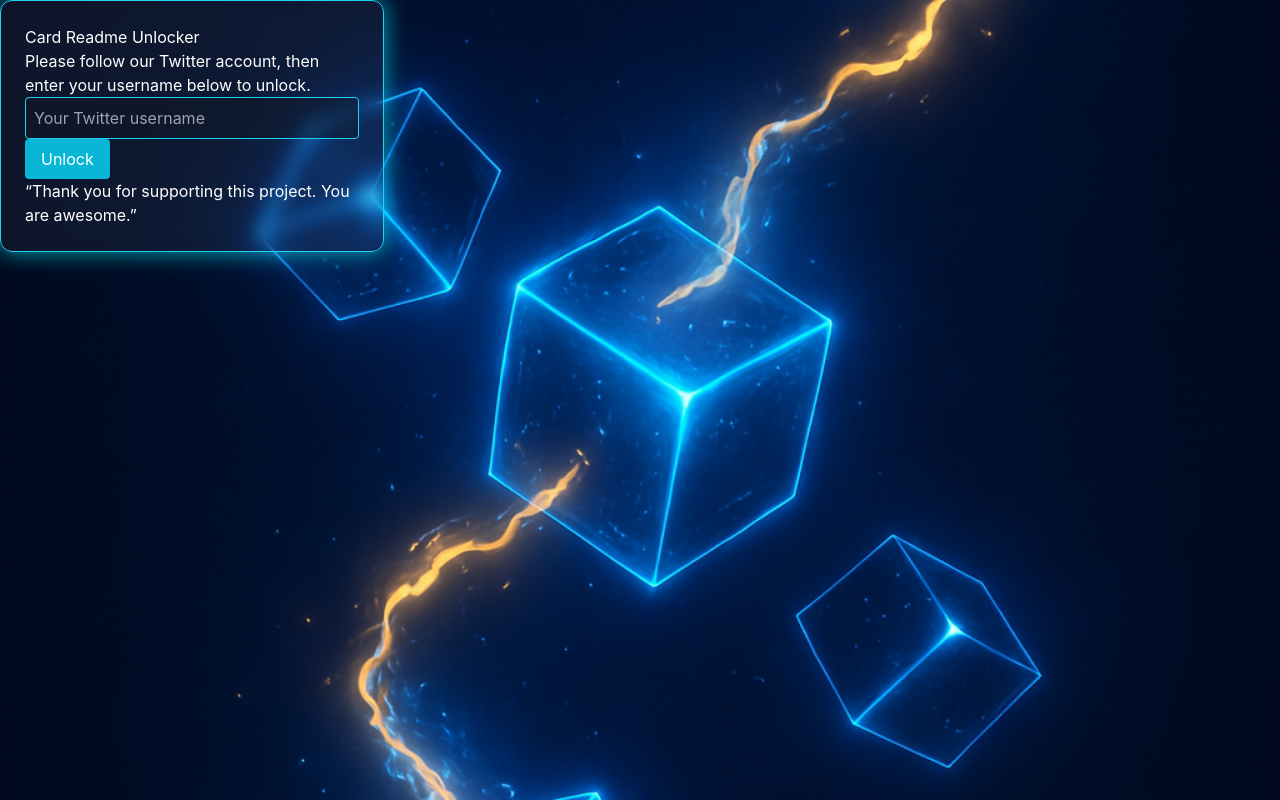
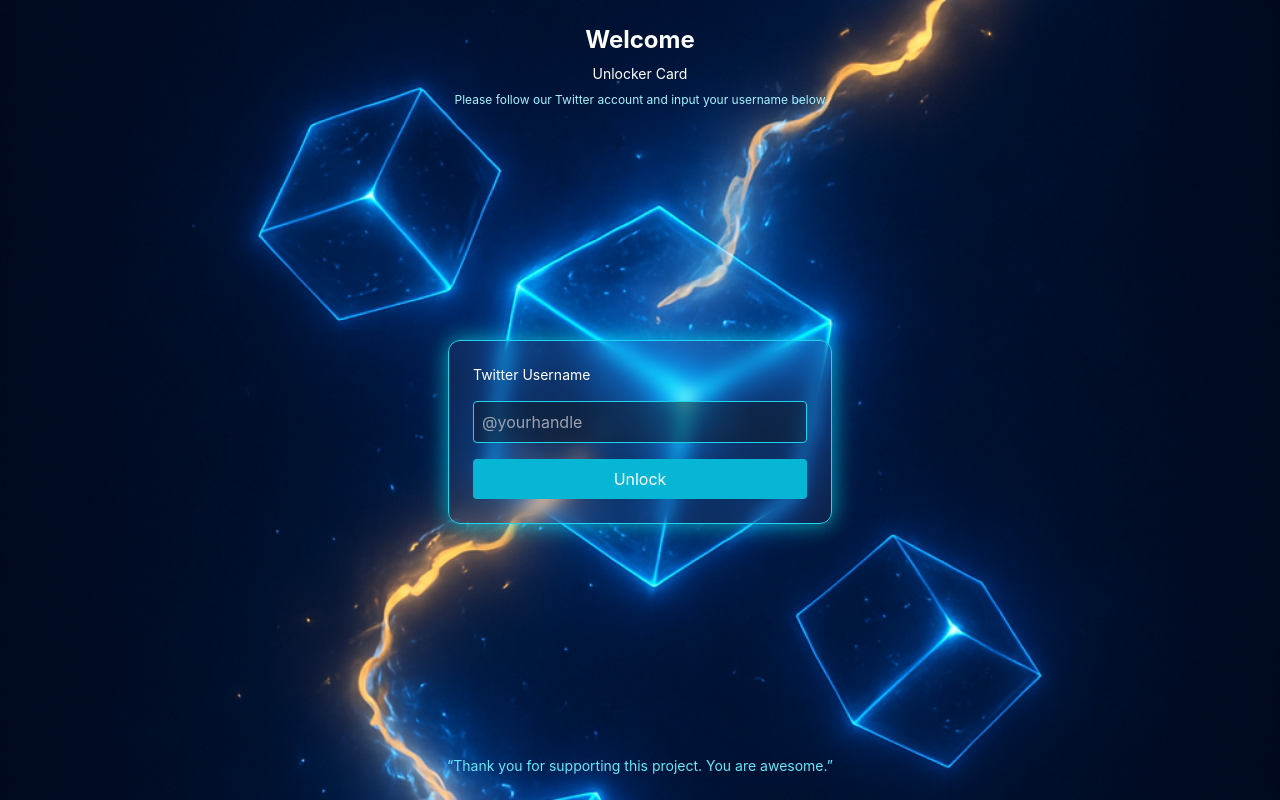
Before and after one commit to deisgoku/crypto-price-readme, a Next.js app: page /unlock in a window 1280 px wide. Built offline with nearby package versions, Linux system fonts and the light colour scheme.

Commit message:
Update unlock.jsx

```diff
--- a/pages/unlock.jsx
+++ b/pages/unlock.jsx
@@ -44,22 +44,37 @@ export default function UnlockPage() {
   };
 
   return (
-    <div className="unlock-container">
+    <div className="unlock-wrapper">
+  {/* Header */}
+  <div className="header-section">
+    <h1 className="text-2xl font-bold">Welcome</h1>
+    <p className="text-sm">Unlocker Card</p>
+    <p className="text-xs text-cyan-200 mt-2">
+      Please follow our Twitter account and input your username below
+    </p>
+  </div>
+
+  {/* Card untuk form input + button */}
   <div className="card">
-        <h1>Card Readme Unlocker</h1>
-        <p>Please follow our Twitter account, then enter your username below to unlock.</p>
+    <div className="form-container">
+      <label htmlFor="username" className="text-sm text-left">Twitter Username</label>
       <input
         type="text"
-          placeholder="Your Twitter username"
+        id="username"
+        placeholder="@yourhandle"
         value={username}
         onChange={(e) => setUsername(e.target.value)}
       />
       <button onClick={handleUnlock} disabled={loading}>
-          {loading && <Loader2 className="icon-spin" />}
         {loading ? "Unlocking..." : "Unlock"}
       </button>
-        <blockquote>“Thank you for supporting this project. You are awesome.”</blockquote>
     </div>
+  </div>
+
+  {/* Footer */}
+  <footer>
+    “Thank you for supporting this project. You are awesome.”
+  </footer>
 </div>
   );
 }
```
Lines whose indentation alone changed are shown as unchanged.
